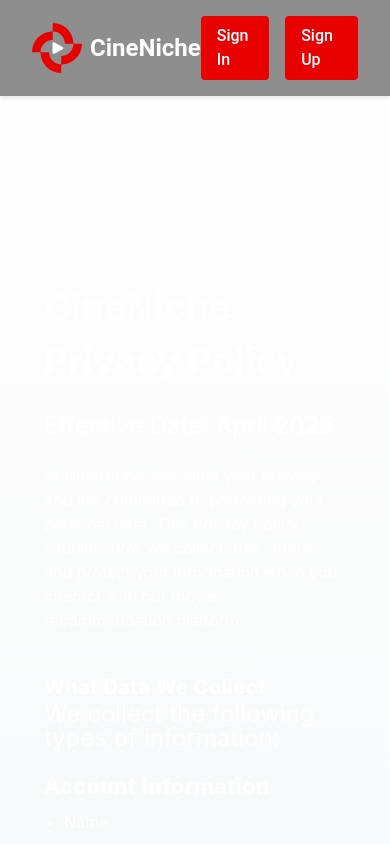
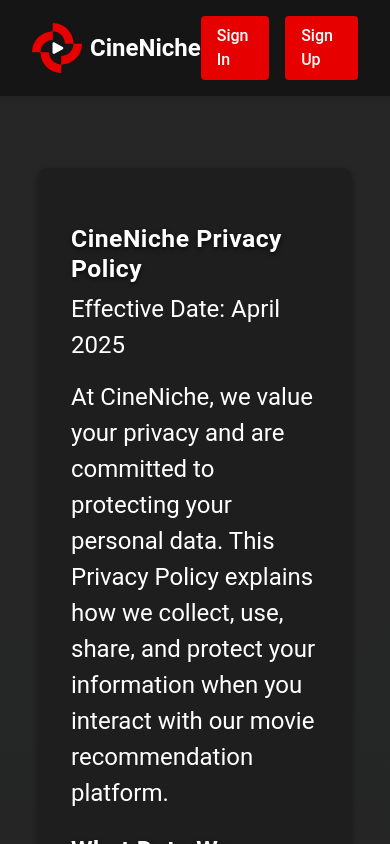
Before and after one commit to Jburton175/INTEX2, a React (Vite) app in the folder frontend/: page /privacypolicy in a window 390 px wide. Built offline with nearby package versions, Linux system fonts and the light colour scheme; no server answers.

Commit message:
css fixes

```diff
--- a/frontend/src/api/API.ts
+++ b/frontend/src/api/API.ts
@@ -2,8 +2,8 @@
 import { Movies } from "../types/Movies";
 import { Users } from "../types/Users";
 import { Recommendation } from "../types/recommendation";
-import { useContext, useEffect, useState } from "react";
-import { UserContext } from "../components/AuthorizeView";
+import { useEffect, useState } from "react";
+
 
 interface FetchMoviesResponse {
   movies: Movies[];
--- a/frontend/src/components/UserRecommendations.module.css
+++ b/frontend/src/components/UserRecommendations.module.css
@@ -26,11 +26,13 @@
 
 /* Ensure each movie slide doesn't shrink and snaps into place */
 .movieSlide {
-  flex: 0 0 auto;
+  flex: 0 0 calc((100% - 6rem) / 7); /* 7 items, 6 gaps of 1rem */
   scroll-snap-align: start;
-  margin-right: 0.5rem;
-  width: 180px; /* or use % if you want more fluid behavior */
+  margin-right: 1rem;
+  width: auto;
 }
+
+
 
 /* Optional: Hide scrollbar for a cleaner look */
 .carouselContainer::-webkit-scrollbar {
--- a/frontend/src/components/UserRecommendations.tsx
+++ b/frontend/src/components/UserRecommendations.tsx
@@ -50,7 +50,7 @@
     <div className={styles.recommendationsWrapper}>
       {debug && (
         <div className={styles.debugBox}>
-          <strong>Debug Info:</strong> {debug}
+
         </div>
       )}
 
--- a/frontend/src/pages/PrivacyPolicyPage.module.css
+++ b/frontend/src/pages/PrivacyPolicyPage.module.css
@@ -1,265 +1,285 @@
 :root {
-  --bg-light: #f9f9f9;
-  --text-light: #111;
-  --bg-dark: #141414;
-  --text-dark: #ffffff;
+  --primary-color: #e50914;
+  --hover-color: #f40612;
+  --background-overlay: rgba(0, 0, 0, 0.85);
+  --content-bg: #1e1e1e;
+  --text-color: #ffffff;
+  --shadow-light: 0px 2px 4px rgba(0, 0, 0, 0.7);
+  --border-radius: 8px;
+  --transition-speed: 0.3s;
 }
 
-[data-theme="light"] .container,
-[data-theme="light"] .policyContainer,
-[data-theme="light"] .footer {
-  background-color: var(--bg-light);
-  color: var(--text-light);
+:root[data-theme="light"] {
+  --background-overlay: rgba(255, 255, 255, 0.85);
+  --content-bg: #ffffff;
+  --text-color: #141414;
+  --shadow-light: 0px 2px 4px rgba(0, 0, 0, 0.2);
 }
 
-[data-theme="dark"] .container,
-[data-theme="dark"] .policyContainer,
-[data-theme="dark"] .footer {
-  background-color: var(--bg-dark);
-  color: var(--text-dark);
+body {
+  background-color: var(--content-bg);
+  color: var(--text-color);
 }
 
-.container {
+
+* {
+  box-sizing: border-box;
+  margin: 0;
+  padding: 0;
+}
+
+body[data-theme="light"] {
+  background-color: #ffffff;
+}
+
+/* --- Main Overlay --- */
+/* Increased top padding to give more space from the top */
+.overlay {
+  position: relative;
+  top: 0;
+  left: 0;
+  padding-top: 6rem; /* Intended top padding */
+  z-index: 100;
+  width: 100%;
+  height: 100%;
+  background-color: var(--background-overlay);
   display: flex;
   flex-direction: column;
-  min-height: 100vh;
-  padding-top: 10rem;
+  align-items: center;
+  justify-content: flex-start;
+  overflow-y: auto;
+
 }
 
-.header {
+
+.content {
+  display: flex;
+  flex-direction: row;
+  background-color: var(--content-bg);
+  border-radius: var(--border-radius);
+  overflow: hidden;
+  max-width: 80%;
+  width: 100%;
+  margin-bottom: 2rem;
+  box-shadow: 0 4px 10px rgba(0,0,0,0.5);
+}
+
+.content .poster {
+  width: 300px;
+  height: auto;
+  flex-shrink: 0;
+  object-fit: cover;
+  display: block;
+}
+/* Enhance the details area styling */
+.details {
+  padding: 2rem;
+  flex: 1;
+  margin-left: 2rem;
+  background-color: rgba(255, 255, 255, 0.05); /* Subtle contrast overlay */
+  border-radius: var(--border-radius);
+  box-shadow: 0 2px 6px rgba(0, 0, 0, 0.3);
+}
+
+.details h1 {
+  font-size: 2.5rem;
+  margin-bottom: 1rem;
+  letter-spacing: 1px;
+  text-shadow: var(--shadow-light);
+}
+
+.details p {
+  line-height: 1.8;
+  margin-bottom: 1.5rem;
+  font-size: 1.1rem;
+  text-shadow: var(--shadow-light);
+}
+
+/* Style the list of details (cast, country, etc.) */
+.details ul {
+  list-style: none;
+  padding: 0;
+  margin-bottom: 1.5rem;
+}
+
+.details ul li {
+  margin-bottom: 0.75rem;
+  font-size: 1.1rem;
   display: flex;
   align-items: center;
-  padding: 24px 80px;
-  z-index: 10;
+  gap: 0.5rem;
 }
 
-.brandContainer {
+/* Use a bullet before each list item, colored with the primary color */
+.details ul li::before {
+  content: "•";
+  font-size: 1.2rem;
+  color: var(--primary-color);
+}
+
+/* Optional: adjust button styling if needed */
+.details button {
+  background-color: var(--primary-color);
+  border: none;
+  padding: 0.75rem 1.25rem;
+  margin-top: 1rem;
+  color: var(--text-color);
+  font-size: 1rem;
+  font-weight: 600;
+  cursor: pointer;
+  border-radius: 4px;
+  transition: background-color var(--transition-speed) ease;
+  box-shadow: 0 2px 4px rgba(0,0,0,0.4);
+}
+.details button:hover {
+  background-color: var(--hover-color);
+}
+
+
+
+/* Recommendations */
+.recommendationsContainer {
+  width: 80%;
+  margin-bottom: 2rem;
+}
+
+.recommendationsContainer h2 {
+  margin-bottom: 1rem;
+  font-size: 1.75rem;
+  text-shadow: var(--shadow-light);
+}
+
+.recommendationsList {
+  display: flex;
+  gap: 1rem;
+  flex-wrap: wrap;
+}
+
+.recommendationItem {
+  position: relative;
+  overflow: hidden;
+  cursor: pointer;
+  min-width: 150px;
+  transition: transform var(--transition-speed) ease;
+  border-radius: 4px;
+}
+
+.recommendationItem:hover {
+  transform: scale(1.05);
+  box-shadow: 0 4px 8px rgba(0,0,0,0.6);
+}
+
+.recommendationItem .poster {
+  width: 150px;
+  height: 225px;
+  object-fit: cover;
+  display: block;
+  border-radius: 4px;
+}
+
+.recommendationOverlay {
+  position: absolute;
+  bottom: 0;
+  left: 0;
+  width: 100%;
+  height: 40%;
+  background: linear-gradient(to top, rgba(0, 0, 0, 0.85), transparent);
+  display: flex;
+  align-items: flex-end;
+  justify-content: center;
+  opacity: 0;
+  transition: opacity var(--transition-speed) ease;
+  padding: 0.5rem;
+}
+
+.recommendationOverlay p {
+  color: var(--text-color);
+  font-size: 1rem;
+  text-align: center;
+  margin: 0;
+  text-shadow: var(--shadow-light);
+}
+
+.recommendationItem:hover .recommendationOverlay {
+  opacity: 1;
+}
+
+/* MovieRating Container: slightly more styling, so the rating box stands out */
+.movieRatingContainer {
+  max-width: 400px;
+  margin-top: 1.5rem;
+  background: rgba(255, 255, 255, 0.05); /* Subtle background in dark mode */
+  border-radius: 8px;
+  padding: 1rem;
+}
+
+/* Light mode override for rating container background */
+[data-theme="light"] .movieRatingContainer {
+  background: rgba(0, 0, 0, 0.05);
+}
+
+/* Responsive */
+@media (max-width: 768px) {
+  .content {
+    flex-direction: column;
+    max-width: 90%;
+  }
+
+  .content .poster {
+    width: 100%;
+    height: auto;
+  }
+
+  .details {
+    padding: 1rem;
+    margin-left: 0;
+  }
+
+  .recommendationsList {
+    justify-content: center;
+  }
+}
+.shareButtonWrapper {
   display: flex;
   align-items: center;
-  gap: 13px;
+  justify-content: center;
+  height: 100%; /* Take full height of the surrounding space */
+  padding: 1rem 0;
 }
-
-.brandName {
-  color: inherit;
-  font-family:
-    Manrope,
-    -apple-system,
-    Roboto,
-    Helvetica,
-    sans-serif;
-  font-size: 18px;
-  font-weight: 700;
-  line-height: 150%;
-  margin: 0;
+.ratingShareGroup {
+  display: flex;
+  flex-direction: column;
+  align-items: center;
+  gap: 0.75rem;
+  margin-top: 2rem;
+}.container {
+  background-color: var(--background-overlay);
+  color: var(--text-color);
+  padding-top: 6rem;
 }
 
 .mainContent {
-  display: flex;
-  flex-direction: column;
-  align-items: flex-start;
-  padding: 40px 80px;
-}
-
-.policyContainer {
-  width: 100%;
-  max-width: 1225px;
-  padding: 24px;
-  border-radius: 10px;
-  background-color: inherit;
-  text-align: left;
-  margin: 0 auto; /* ✅ This line centers the container */
-}
-.policyContainer,
-.policyContainer * {
-  color: #fff !important;
-}
-.policyContent {
-  display: flex;
-  flex-direction: column;
-  gap: 40px;
-}
-
-.introSection {
-  display: flex;
-  flex-direction: column;
-  gap: 20px;
+  max-width: 80%;
+  margin: 0 auto;
+  padding: 2rem;
+  background-color: var(--content-bg);
+  border-radius: var(--border-radius);
+  box-shadow: 0 4px 10px rgba(0, 0, 0, 0.5);
 }
 
 .policyTitle,
-.policyDate,
-.policyIntro,
-.sectionTitle,
-.sectionContent {
-  color: inherit;
-  font-family:
-    Manrope,
-    -apple-system,
-    Roboto,
-    Helvetica,
-    sans-serif;
-  line-height: 150%;
-  margin: 0;
+.sectionTitle {
+  color: var(--text-color);
+  text-shadow: var(--shadow-light);
 }
 
-.policyTitle {
-  font-size: 60px;
-  font-weight: 700;
-  text-align: left;
+.listItem::before {
+  content: "•";
+  color: var(--primary-color);
+  margin-right: 0.5rem;
 }
-
-.policyDate {
-  font-size: 40px;
-  font-weight: 400;
-  text-align: left;
+/* Ensure all text uses the theme color unless otherwise specified */
+.container,
+.container * {
+  color: var(--text-color);
 }
-
-.policyIntro {
-  font-size: 20px;
-  font-weight: 400;
-  text-align: left;
-}
-
-.sectionTitle {
-  font-size: 24px;
-  font-weight: 700;
-}
-
-.sectionContent {
-  font-size: 18px;
-  font-weight: 400;
-}
-
-.sectionIntro {
-  margin-bottom: 20px;
-}
-
-.categoryGroup {
-  margin-bottom: 20px;
-}
-
-.categoryTitle {
-  font-weight: 700;
-  margin-bottom: 10px;
-}
-
-.categoryList {
-  list-style-type: disc;
-  padding-left: 20px;
-}
-
-.listItem {
-  margin-bottom: 8px;
-}
-
-.paragraph {
-  margin-top: 20px;
-}
-
-.footer {
-  margin-top: auto;
-  padding: 40px 80px;
-  background-color: inherit;
-}
-
-.footerContent {
-  display: flex;
-  flex-direction: column;
-  gap: 20px;
-}
-
-.divider {
-  height: 1px;
-  background-color: #ccc;
-  border: none;
-  margin: 0;
-}
-
-.footerBottom {
-  display: flex;
-  justify-content: space-between;
-  align-items: center;
-}
-
-.copyright,
-.policyLink {
-  color: inherit;
-  font-family:
-    Manrope,
-    -apple-system,
-    Roboto,
-    Helvetica,
-    sans-serif;
-  font-size: 14px;
-  font-weight: 400;
-  line-height: 150%;
-  margin: 0;
-}
-
-.policyLinks {
-  display: flex;
-  align-items: center;
-  gap: 16px;
-}
-
-.policyLink {
-  cursor: pointer;
-  background: none;
-  border: none;
-  padding: 0;
-}
-
-.separator {
-  width: 1px;
-  height: 21px;
-  background-color: #ccc;
-}
-
-@media (max-width: 991px) {
-  .header,
-  .mainContent,
-  .footer {
-    padding: 24px 40px;
-  }
-
-  .policyTitle {
-    font-size: 48px;
-  }
-
-  .policyDate {
-    font-size: 32px;
-  }
-}
-
-@media (max-width: 640px) {
-  .header,
-  .mainContent,
-  .footer {
-    padding: 24px 20px;
-  }
-
-  .policyTitle {
-    font-size: 36px;
-  }
-
-  .policyDate {
-    font-size: 24px;
-  }
-
-  .policyIntro {
-    font-size: 16px;
-  }
-
-  .sectionTitle {
-    font-size: 20px;
-  }
-
-  .sectionContent {
-    font-size: 16px;
-  }
-
-  .footerBottom {
-    flex-direction: column;
-    gap: 20px;
-    text-align: center;
-  }
-}
```
